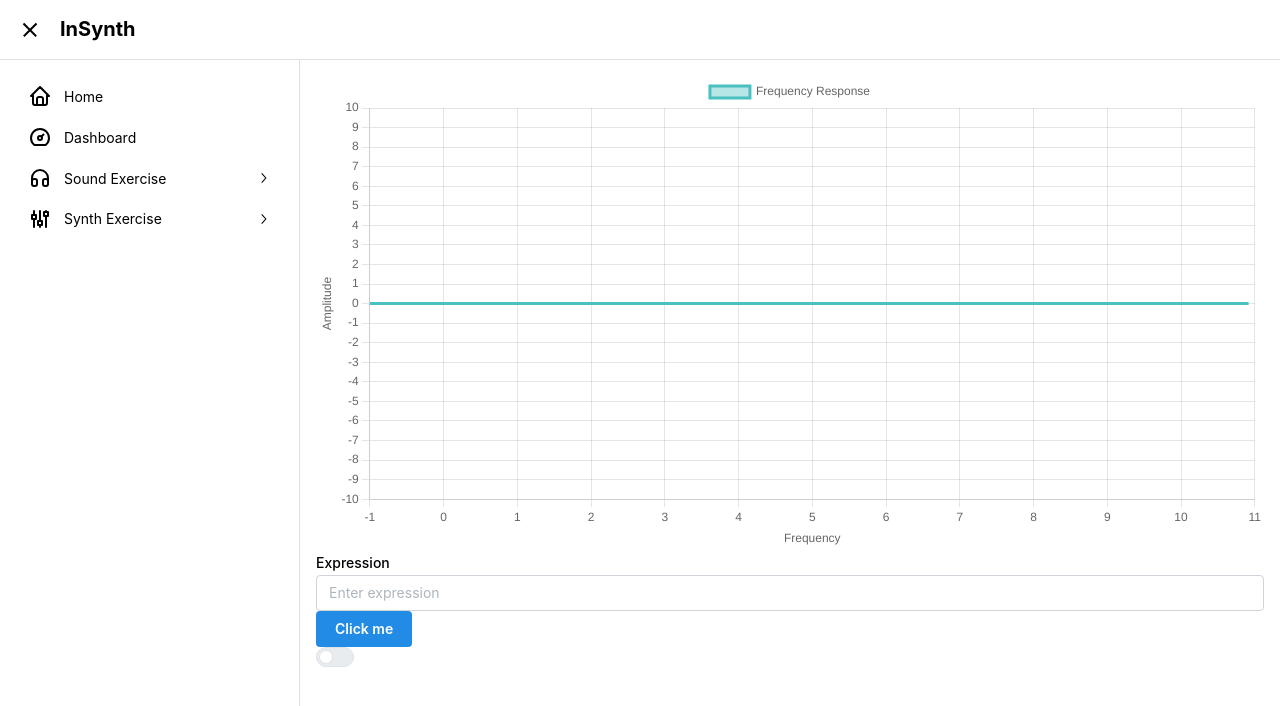
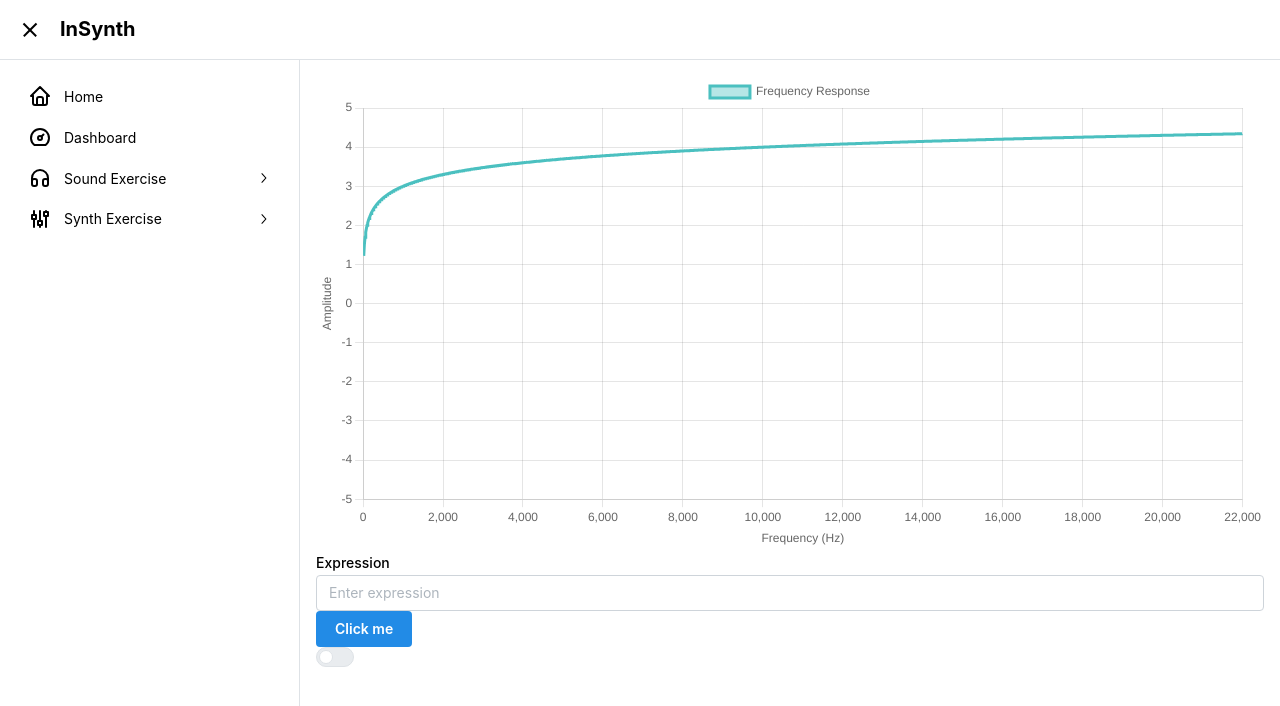
Before and after one commit to YuWangHei/InSynth, a React (Create React App) app: page /#/SynthQ1 in a window 1280 px wide. Shown: the top 706 px of the page. Built offline with nearby package versions, Linux system fonts and the light colour scheme.

Commit message:
update eq exercise (not done)

```diff
--- a/src/App.js
+++ b/src/App.js
@@ -45,9 +45,9 @@ function App() {
 
   return (
     <Routes>
-      {router.map(item => {
+      {router.map((item, idx) => {
         return (
-          <Route path={item.path} element={item.element} />
+          <Route path={item.path} element={item.element} key={idx} />
         )
       })}
     </Routes>
--- a/src/pages/synth-exercise/EQExercise.js
+++ b/src/pages/synth-exercise/EQExercise.js
@@ -4,13 +4,13 @@ import MathPlot from "./partial/MathPlot";
 import { Button, Switch, TextInput } from "@mantine/core";
 
 function EQExercise() {
-  const [inputExpr, setInputExpr] = useState('0');
-  const [plotExpr, setPlotExpr] = useState('0');
+  const [inputExpr, setInputExpr] = useState('log10(x)');
+  const [plotExpr, setPlotExpr] = useState('log10(x)');
   const [logScale, setLogScale] = useState(false);
 
   return (
     <Frame>
-      <MathPlot expr={plotExpr} x_bounds={{ a: -1, b: 11 }} y_bounds={{ a: -10, b: 10 }} curve_name="Frequency Response" log_scale={logScale} />
+      <MathPlot expr={plotExpr} x_bounds={{ min: 0, max: 22000 }} y_bounds={{ min: -5, max: 5 }} x_tick={2000} curve_name="Frequency Response" log_scale={logScale} />
       <TextInput label="Expression" placeholder="Enter expression" onChange={(event) => setInputExpr(event.target.value)} />
       <Button onClick={() => setPlotExpr(inputExpr)}>Click me</Button>
       <Switch checked={logScale} onChange={(event) => setLogScale(event.currentTarget.checked)} />
--- a/src/pages/synth-exercise/partial/LinearPlot.js
+++ b/src/pages/synth-exercise/partial/LinearPlot.js
@@ -1,41 +1,54 @@
+import { useEffect, useRef } from "react";
 import { Line } from "react-chartjs-2";
 
-function LinearPlot({ data, params: { x_bounds: { a: x_min, b: x_max }, y_bounds: { a: y_min, b: y_max }, x_tick, y_tick } }) {
-  return (
-    <Line
-      data={data}
-      options={{
+function LinearPlot({ data, params: { x_bounds: { min: x_min, max: x_max }, y_bounds: { min: y_min, max: y_max }, x_tick, y_tick } }) {
+  // Create reference to the chart for ease of cleanup
+  const chartRef = useRef(null);
+  // Whenever there is any changes, cleanup chart
+  useEffect(() => {
+    return () => {
+      // Destroy chart instance if it exists
+      if (chartRef.current) {
+        chartRef.current.destroy();
+      }
+    };
+    // The chart will be generated once again because something has changed
+  }, []);
+
+  const options = {
     responsive: true,
     scales: {
       x: {
         type: 'linear',
+        title: {
+          display: true,
+          text: 'Frequency (Hz)'
+        },
         min: x_min,
         max: x_max,
         ticks: {
           stepSize: x_tick,
           autoSkip: true,
         },
-            title: {
-              display: true,
-              text: 'Frequency'
-            }
       },
       y: {
         type: 'linear',
+        title: {
+          display: true,
+          text: 'Amplitude'
+        },
         min: y_min,
         max: y_max,
         ticks: {
           stepSize: y_tick,
           autoSkip: true,
         },
-            title: {
-              display: true,
-              text: 'Amplitude'
       }
     }
-        }
-      }}
-    />
+  };
+
+  return (
+    <Line ref={chartRef} data={data} options={options} />
   )
 }
 
--- a/src/pages/synth-exercise/partial/LogPlot.js
+++ b/src/pages/synth-exercise/partial/LogPlot.js
@@ -1,44 +1,82 @@
-import { Chart, registerables } from "chart.js";
+import React, { useRef, useEffect } from "react";
+import { Chart as ChartJS, LogarithmicScale } from "chart.js";
 import { Line } from "react-chartjs-2";
+import { log_tick_pos } from "./helper";
 
-// Register all necessary components for Chart.js
-Chart.register(...registerables);
+// Register necessary Chart.js components
+ChartJS.register(
+  LogarithmicScale,
+);
 
-function LogPlot({ data, params: { x_bounds: { a: x_min, b: x_max }, y_bounds: { a: y_min, b: y_max }, x_tick, y_tick } }) {
-  return (
-    <Line
-      data={data}
-      options={{
+// Chart.js plugin to customize ticks
+const customLogScalePlugin = {
+  id: "customLogScale",
+  beforeInit: (chart) => {
+    const log_scale = chart.options.scales.x;
+    if (log_scale.type === "logarithmic") {
+      // Override the default ticks generation
+      log_scale.afterBuildTicks = (scale) => {
+        // Replace default ticks with custom positions
+        scale.ticks = log_tick_pos.map((value) => ({
+          value: value, // Tick position
+        }));
+
+        // Ensure the scale knows about the min and max
+        scale.min = Math.min(...log_tick_pos);
+        scale.max = Math.max(...log_tick_pos);
+
+        return scale.ticks;
+      };
+    }
+  },
+};
+
+ChartJS.register(customLogScalePlugin);
+
+const LogPlot = ({ data, params: { y_bounds: { min: y_min, max: y_max }, y_tick } }) => {
+  // Create reference to the chart for ease of cleanup
+  const chartRef = useRef(null);
+  // Whenever there is any changes, cleanup chart
+  useEffect(() => {
+    return () => {
+      // Destroy chart instance if it exists
+      if (chartRef.current) {
+        chartRef.current.destroy();
+      }
+    };
+  }, []);
+
+  const options = {
     responsive: true,
     scales: {
       x: {
-            type: 'logarithmic',
-            min: x_min,
-            max: x_max,
-            ticks: {
-              autoSkip: true,
-            },
+        type: "logarithmic",
         title: {
           display: true,
-              text: 'Frequency'
+          text: "Frequency (Hz)",
+        },
+        ticks: {
+          callback: (val) => (log_tick_pos.includes(val) ? val : ''),
         }
       },
       y: {
         type: 'linear',
+        title: {
+          display: true,
+          text: "Amplitude",
+        },
         min: y_min,
         max: y_max,
         ticks: {
-              autoSkip: true,
+          stepSize: y_tick,
+          callback: (value) => value.toFixed(2), // Format y-axis ticks
         },
-            title: {
-              display: true,
-              text: 'Amplitude'
-            }
-          }
-        }
-      }}
-    />
-  )
-}
+      },
+    },
+  };
+  return (
+    <Line ref={chartRef} data={data} options={options} />
+  );
+};
 
 export default LogPlot;
--- a/src/pages/synth-exercise/partial/MathPlot.js
+++ b/src/pages/synth-exercise/partial/MathPlot.js
@@ -1,19 +1,20 @@
 import * as math from "mathjs";
-import { Line } from "react-chartjs-2";
+import { Flex } from "@mantine/core";
 import LinearPlot from "./LinearPlot";
 import LogPlot from "./LogPlot";
-
-const sampling_freq = 12; // 100 samples per interval
+import { sampling_freq, generateLogSamples, log_tick_pos } from "./helper";
 
 // x_bounds must be divisible by x_tick
-function MathPlot({ expr = '0', x_bounds = { a: 0, b: 5 }, y_bounds = { a: 0, b: 1 }, x_tick = 1, y_tick = 1, curve_name = 'curve', x_label = 'x-axis', y_label = 'y-axis', log_scale = false }) {
+function MathPlot({ expr = '0', x_bounds = { min: 0, max: 5 }, y_bounds = { min: 0, max: 1 }, x_tick = 1, y_tick = 1, curve_name = 'curve', log_scale = false }) {
   // Take samples for plotting
-  const x_range = x_bounds.b - x_bounds.a;
+  const x_range = x_bounds.max - x_bounds.min;
   const x_intervals = x_range / x_tick // number of interval needed
   const sample_size = sampling_freq * x_intervals;
-  const x_values = Array.from({ length: sample_size }, (val, idx) => (x_bounds.a + idx * x_intervals / sample_size));
-  const y_values = x_values.map(x => math.evaluate(expr, { x: x }));
-  const data = {
+  const x_values = log_scale ? generateLogSamples() : Array.from({ length: sample_size }, (val, idx) => (x_bounds.min + idx * x_intervals * x_tick / sample_size)); // generate linear scale and log scale samples separately
+  const y_values = x_values.map(x => math.evaluate(expr, { x }));
+  console.log(x_values);
+  // Create data separately
+  const linear_data = {
     datasets: [
       {
         label: curve_name,
@@ -27,67 +28,37 @@ function MathPlot({ expr = '0', x_bounds = { a: 0, b: 5 }, y_bounds = { a: 0, b:
       }
     ]
   }
-  const params = { x_bounds, y_bounds, x_tick, y_tick };
+  const log_data = {
+    labels: x_values, // x labels
+    datasets: [
+      {
+        label: curve_name,
+        data: y_values,
+        fill: false,
+        backgroundColor: 'rgba(75,192,192,0.4)',
+        borderColor: 'rgba(75,192,192,1)',
+        pointRadius: 0,
+      }
+    ]
+  }
+
+  // Options for chart
+  const linear_params = { x_bounds, y_bounds, x_tick, y_tick };
+  const log_params = { y_bounds, y_tick };
 
   return (
-    <div>
+    <Flex>
       {log_scale ?
-        <LinearPlot
-          data={data}
-          params={params}
+        <LogPlot
+          data={log_data}
+          params={log_params}
         />
         :
         <LinearPlot
-          data={data}
-          params={params}
+          data={linear_data}
+          params={linear_params}
         />}
-    </div>
-  )
-  return (
-    <Line data={{
-      datasets: [
-        {
-          label: curve_name,
-          data: x_values.map((val, idx) => {
-            return { x: val, y: y_values[idx] };
-          }),
-          fill: false,
-          backgroundColor: 'rgba(75,192,192,0.4)',
-          borderColor: 'rgba(75,192,192,1)',
-          pointRadius: 0,
-        }
-      ]
-    }} options={{
-      responsive: true,
-      scales: {
-        x: {
-          type: 'linear',
-          min: x_bounds.a,
-          max: x_bounds.b,
-          ticks: {
-            stepSize: x_tick,
-            autoSkip: true,
-          },
-          title: {
-            display: true,
-            text: x_label
-          }
-        },
-        y: {
-          type: 'linear',
-          min: y_bounds.a,
-          max: y_bounds.b,
-          ticks: {
-            stepSize: y_tick,
-            autoSkip: true,
-          },
-          title: {
-            display: true,
-            text: y_label
-          }
-        }
-      }
-    }} />
+    </Flex>
   )
 }
 
--- /dev/null
+++ b/src/pages/synth-exercise/partial/helper.js
@@ -0,0 +1,30 @@
+const sampling_freq = 120;
+const freq_centers = [60, 150, 400, 1000, 2200, 4800, 10000];
+const log_bounds = { min: 20, max: 22000 };
+const log_tick_pos = [log_bounds.min, ...freq_centers, log_bounds.max];
+
+// Generate x_values for log scale graph
+function generateLogSamples() {
+  const arr = [];
+  for (let i = 0; i < freq_centers.length; i++) {
+    // Define bounds: {sampling_freq} no. of elements are going to be uniformly distributed within this interval
+    let bounds;
+    if (i === 0) {
+      bounds = { min: log_bounds.min, max: freq_centers[i] };
+    }
+    else if (i === freq_centers.length - 1) {
+      bounds = { min: freq_centers[i], max: log_bounds.max };
+    }
+    else {
+      bounds = { min: freq_centers[i], max: freq_centers[i + 1] };
+    }
+    // Push each sample into array
+    for (let j = 0; j < sampling_freq; j++) {
+      const x = bounds.min + j * (bounds.max - bounds.min) / sampling_freq;
+      arr.push(x);
+    }
+  }
+  return arr;
+}
+
+export { sampling_freq, freq_centers, log_bounds, log_tick_pos, generateLogSamples };
```
Lines whose indentation alone changed are shown as unchanged.
